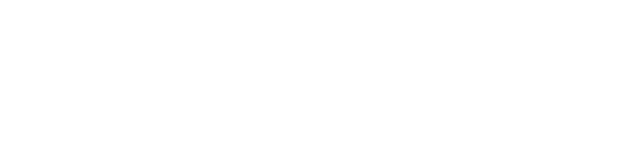
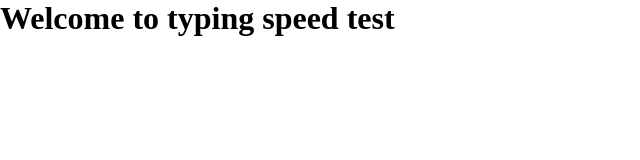
Before and after one commit to kshitijvarshne1/Typing-Speed-Test-App, a plain HTML site: page index.html in a window 1280 px wide. Shown: the whole page, without its empty margins (0-640 px from the left). Drawn offline with Linux system fonts and the light colour scheme.

Commit message:
add initial code for main div

```diff
--- a/index.html
+++ b/index.html
@@ -2,9 +2,16 @@
 <html lang="en">
 <head>
     <meta charset="UTF-8">
+    <link href="style.css" rel="stylesheet"/>
     <title>Typing-speed-test-app</title>
 </head>
 <body>
+    <div class="mainDiv">
+        <div class="centerDiv">
+            <h1>Welcome to typing speed test</h1>
+        </div>
+    </div>
 
+<script src="script.js"></script>
 </body>
 </html>
--- a/style.css
+++ b/style.css
@@ -0,0 +1,4 @@
+*{
+    margin: 0;
+    padding: 0;
+}
```
